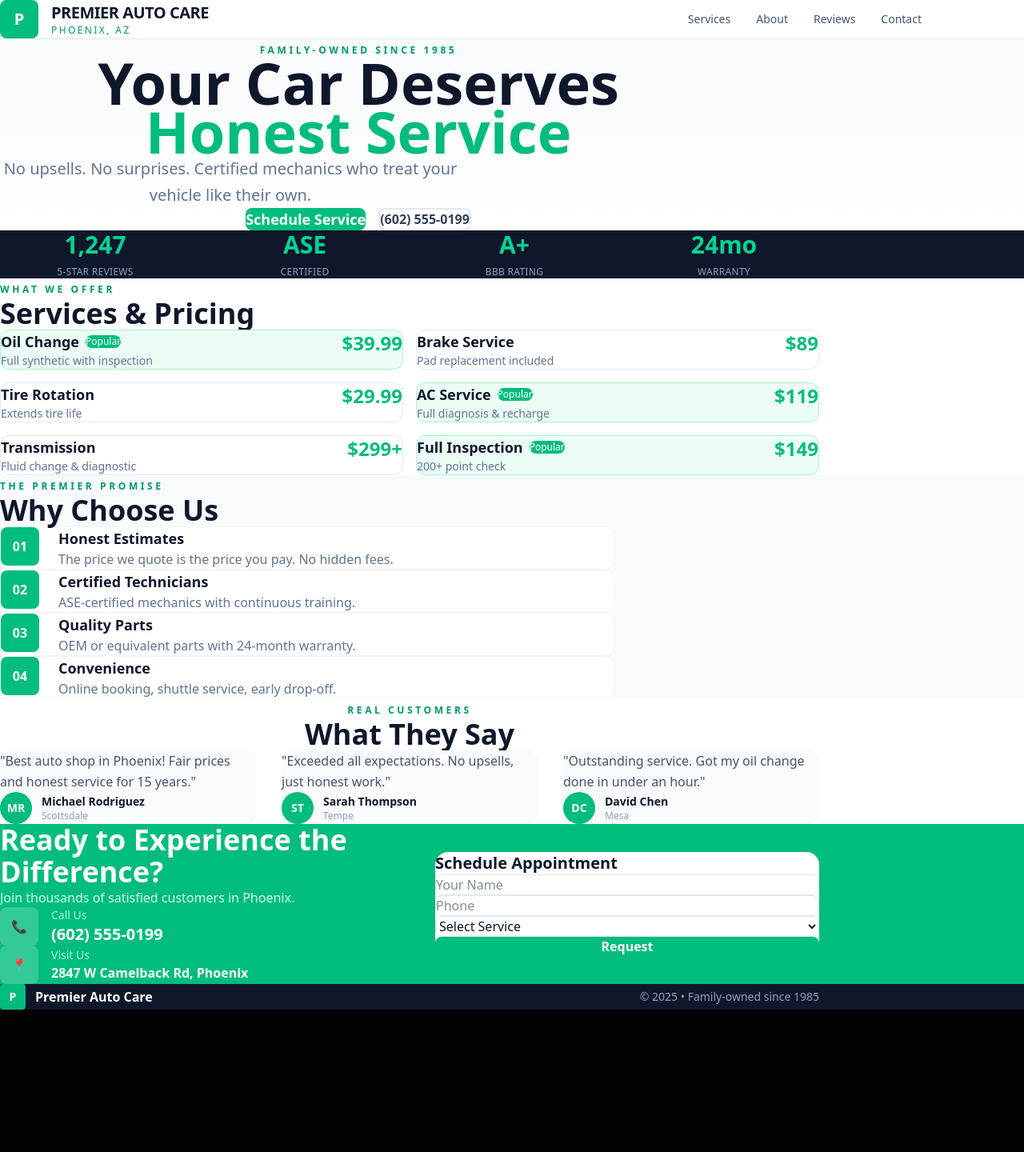
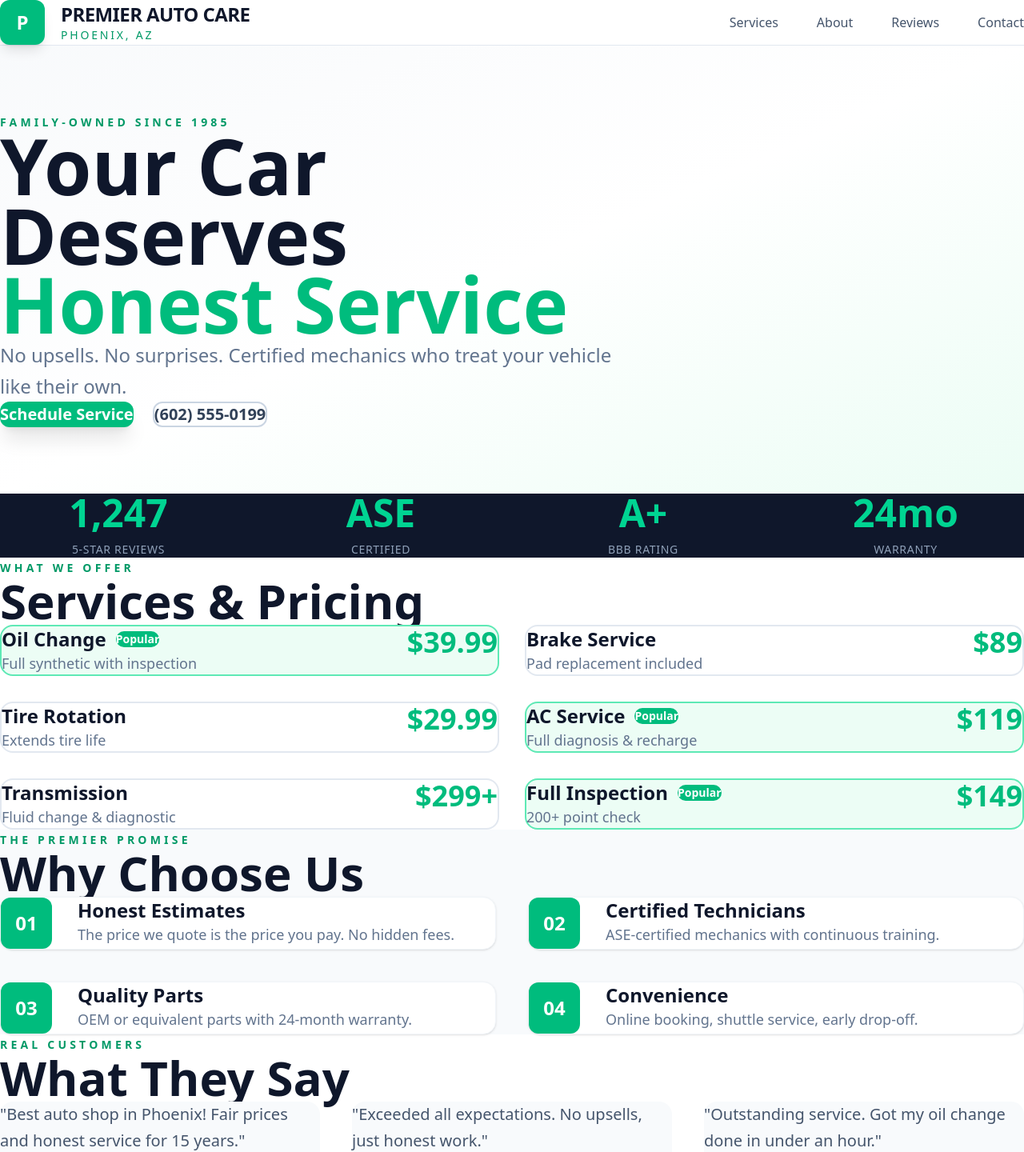
Before and after one commit to buster76seznam/webs.baca.cz, a Next.js app: page /autoservice in a window 1280 px wide. Shown: the top 1440 px of the page at 80% size. Before the commit the page ends 1262 px from the top, so only its background shows below. Built offline with nearby package versions, Linux system fonts and the light colour scheme; no server answers.

Commit message:
Professional redesign: wider containers, larger spacing, bigger fonts

```diff
--- a/src/app/autoservice/page.tsx
+++ b/src/app/autoservice/page.tsx
@@ -12,19 +12,19 @@ export default function AutoServicePage() {
 
   return (
     <div className="min-h-screen bg-white text-slate-900 font-sans">
-      {/* Header - Clean minimal */}
+      {/* Header */}
       <header className="bg-white border-b border-slate-200 sticky top-0 z-50">
-        <div className="max-w-6xl mx-auto px-8 py-5 flex items-center justify-between">
-          <div className="flex items-center gap-4">
-            <div className="w-12 h-12 bg-emerald-500 rounded-lg flex items-center justify-center">
-              <span className="text-xl font-black text-white">P</span>
+        <div className="max-w-7xl mx-auto px-16 py-6 flex items-center justify-between">
+          <div className="flex items-center gap-5">
+            <div className="w-14 h-14 bg-emerald-500 rounded-xl flex items-center justify-center shadow-lg">
+              <span className="text-2xl font-black text-white">P</span>
             </div>
             <div>
-              <h1 className="text-xl font-black tracking-tight">PREMIER AUTO CARE</h1>
-              <p className="text-xs text-emerald-600 tracking-[0.2em]">PHOENIX, AZ</p>
+              <h1 className="text-2xl font-black tracking-tight">PREMIER AUTO CARE</h1>
+              <p className="text-sm text-emerald-600 tracking-[0.2em]">PHOENIX, AZ</p>
             </div>
           </div>
-          <nav className="hidden md:flex items-center gap-8 text-sm font-medium text-slate-600">
+          <nav className="hidden lg:flex items-center gap-12 text-base font-medium text-slate-600">
             <a href="#services" className="hover:text-emerald-600 transition">Services</a>
             <a href="#about" className="hover:text-emerald-600 transition">About</a>
             <a href="#reviews" className="hover:text-emerald-600 transition">Reviews</a>
@@ -33,78 +33,80 @@ export default function AutoServicePage() {
         </div>
       </header>
 
-      {/* Hero - Magazine style centered */}
-      <section className="py-32 bg-gradient-to-b from-slate-50 to-white">
-        <div className="max-w-4xl mx-auto px-12 text-center">
-          <span className="inline-block text-xs font-bold tracking-[0.3em] text-emerald-600 mb-6">FAMILY-OWNED SINCE 1985</span>
-          <h1 className="text-6xl md:text-7xl font-black leading-[0.85] mb-8 text-slate-900">
+      {/* Hero */}
+      <section className="min-h-[70vh] flex items-center bg-gradient-to-br from-slate-50 via-white to-emerald-50">
+        <div className="max-w-7xl mx-auto px-16 py-24 w-full">
+          <div className="max-w-3xl">
+            <span className="inline-block text-sm font-bold tracking-[0.3em] text-emerald-600 mb-8">FAMILY-OWNED SINCE 1985</span>
+            <h1 className="text-7xl lg:text-8xl font-black leading-[0.9] mb-8 text-slate-900">
               Your Car Deserves<br />
               <span className="text-emerald-500">Honest Service</span>
             </h1>
-          <p className="text-xl text-slate-500 mb-10 max-w-xl mx-auto leading-relaxed">
+            <p className="text-2xl text-slate-500 mb-12 leading-relaxed">
               No upsells. No surprises. Certified mechanics who treat your vehicle like their own.
             </p>
-          <div className="flex flex-col sm:flex-row gap-4 justify-center">
-            <button className="bg-emerald-500 hover:bg-emerald-600 text-white px-8 py-4 rounded-lg font-bold text-lg transition">
+            <div className="flex flex-col sm:flex-row gap-6">
+              <button className="bg-emerald-500 hover:bg-emerald-600 text-white px-10 py-5 rounded-xl font-bold text-xl transition shadow-xl">
                 Schedule Service
               </button>
-            <a href="tel:6025550199" className="px-8 py-4 rounded-lg border-2 border-slate-200 font-bold text-slate-700 hover:border-emerald-500 hover:text-emerald-600 transition">
+              <a href="tel:6025550199" className="px-10 py-5 rounded-xl border-2 border-slate-300 font-bold text-xl text-slate-700 hover:border-emerald-500 hover:text-emerald-600 transition">
                 (602) 555-0199
               </a>
-          </div>
-        </div>
-      </section>
-
-      {/* Trust Badges - Horizontal strip */}
-      <section className="bg-slate-900 text-white py-12">
-        <div className="max-w-5xl mx-auto px-12">
-          <div className="grid grid-cols-2 md:grid-cols-4 gap-6 text-center">
-            <div className="flex flex-col items-center gap-2">
-              <span className="text-3xl font-black text-emerald-400">1,247</span>
-              <span className="text-xs text-slate-400 tracking-wide">5-STAR REVIEWS</span>
-            </div>
-            <div className="flex flex-col items-center gap-2">
-              <span className="text-3xl font-black text-emerald-400">ASE</span>
-              <span className="text-xs text-slate-400 tracking-wide">CERTIFIED</span>
-            </div>
-            <div className="flex flex-col items-center gap-2">
-              <span className="text-3xl font-black text-emerald-400">A+</span>
-              <span className="text-xs text-slate-400 tracking-wide">BBB RATING</span>
-            </div>
-            <div className="flex flex-col items-center gap-2">
-              <span className="text-3xl font-black text-emerald-400">24mo</span>
-              <span className="text-xs text-slate-400 tracking-wide">WARRANTY</span>
             </div>
           </div>
         </div>
       </section>
 
-      {/* Services - Clean cards */}
+      {/* Trust Badges */}
+      <section className="bg-slate-900 text-white py-16">
+        <div className="max-w-7xl mx-auto px-16">
+          <div className="grid grid-cols-2 md:grid-cols-4 gap-8 text-center">
+            <div className="flex flex-col items-center gap-3">
+              <span className="text-5xl font-black text-emerald-400">1,247</span>
+              <span className="text-sm text-slate-400 tracking-wider">5-STAR REVIEWS</span>
+            </div>
+            <div className="flex flex-col items-center gap-3">
+              <span className="text-5xl font-black text-emerald-400">ASE</span>
+              <span className="text-sm text-slate-400 tracking-wider">CERTIFIED</span>
+            </div>
+            <div className="flex flex-col items-center gap-3">
+              <span className="text-5xl font-black text-emerald-400">A+</span>
+              <span className="text-sm text-slate-400 tracking-wider">BBB RATING</span>
+            </div>
+            <div className="flex flex-col items-center gap-3">
+              <span className="text-5xl font-black text-emerald-400">24mo</span>
+              <span className="text-sm text-slate-400 tracking-wider">WARRANTY</span>
+            </div>
+          </div>
+        </div>
+      </section>
+
+      {/* Services */}
       <section id="services" className="py-32 bg-white">
-        <div className="max-w-5xl mx-auto px-12">
-          <div className="mb-12">
-            <span className="text-xs font-bold tracking-[0.3em] text-emerald-600">WHAT WE OFFER</span>
-            <h2 className="text-4xl font-black mt-2">Services & Pricing</h2>
+        <div className="max-w-7xl mx-auto px-16">
+          <div className="mb-16">
+            <span className="text-sm font-bold tracking-[0.3em] text-emerald-600">WHAT WE OFFER</span>
+            <h2 className="text-6xl font-black mt-4">Services & Pricing</h2>
           </div>
 
-          <div className="grid md:grid-cols-2 gap-4">
+          <div className="grid md:grid-cols-2 gap-8">
             {services.map((service, i) => (
-              <div key={i} className={`p-6 rounded-xl border transition-all cursor-pointer ${
+              <div key={i} className={`p-8 rounded-2xl border-2 transition-all cursor-pointer ${
                 service.popular
-                  ? 'bg-emerald-50 border-emerald-200 hover:border-emerald-400'
-                  : 'bg-white border-slate-200 hover:border-slate-300'
+                  ? 'bg-emerald-50 border-emerald-300 hover:border-emerald-500'
+                  : 'bg-white border-slate-200 hover:border-slate-400'
               }`}>
                 <div className="flex justify-between items-start">
                   <div>
-                    <div className="flex items-center gap-2 mb-1">
-                      <h3 className="text-lg font-bold">{service.name}</h3>
+                    <div className="flex items-center gap-3 mb-2">
+                      <h3 className="text-2xl font-bold">{service.name}</h3>
                       {service.popular && (
-                        <span className="text-xs bg-emerald-500 text-white px-2 py-0.5 rounded-full">Popular</span>
+                        <span className="text-sm bg-emerald-500 text-white px-3 py-1 rounded-full font-semibold">Popular</span>
                       )}
                     </div>
-                    <p className="text-slate-500 text-sm">{service.desc}</p>
+                    <p className="text-slate-500 text-lg">{service.desc}</p>
                   </div>
-                  <span className="text-2xl font-black text-emerald-500">{service.price}</span>
+                  <span className="text-4xl font-black text-emerald-500">{service.price}</span>
                 </div>
               </div>
             ))}
@@ -112,26 +114,26 @@ export default function AutoServicePage() {
         </div>
       </section>
 
-      {/* Why Us - Simple list */}
+      {/* Why Us */}
       <section id="about" className="py-32 bg-slate-50">
-        <div className="max-w-3xl mx-auto px-12">
-          <span className="text-xs font-bold tracking-[0.3em] text-emerald-600">THE PREMIER PROMISE</span>
-          <h2 className="text-4xl font-black mt-2 mb-12">Why Choose Us</h2>
+        <div className="max-w-7xl mx-auto px-16">
+          <span className="text-sm font-bold tracking-[0.3em] text-emerald-600">THE PREMIER PROMISE</span>
+          <h2 className="text-6xl font-black mt-4 mb-20">Why Choose Us</h2>
 
-          <div className="space-y-6">
+          <div className="grid md:grid-cols-2 gap-10">
             {[
               { title: 'Honest Estimates', desc: 'The price we quote is the price you pay. No hidden fees.' },
               { title: 'Certified Technicians', desc: 'ASE-certified mechanics with continuous training.' },
               { title: 'Quality Parts', desc: 'OEM or equivalent parts with 24-month warranty.' },
               { title: 'Convenience', desc: 'Online booking, shuttle service, early drop-off.' },
             ].map((item, i) => (
-              <div key={i} className="flex gap-6 p-6 bg-white rounded-xl border border-slate-100">
-                <div className="w-12 h-12 bg-emerald-500 rounded-lg flex items-center justify-center text-white font-black shrink-0">
+              <div key={i} className="flex gap-8 p-10 bg-white rounded-2xl border border-slate-100 shadow-sm">
+                <div className="w-16 h-16 bg-emerald-500 rounded-xl flex items-center justify-center text-2xl font-black text-white shrink-0">
                   {String(i + 1).padStart(2, '0')}
                 </div>
                 <div>
-                  <h3 className="text-lg font-bold mb-1">{item.title}</h3>
-                  <p className="text-slate-500">{item.desc}</p>
+                  <h3 className="text-2xl font-bold mb-3">{item.title}</h3>
+                  <p className="text-slate-500 text-lg">{item.desc}</p>
                 </div>
               </div>
             ))}
@@ -139,27 +141,27 @@ export default function AutoServicePage() {
         </div>
       </section>
 
-      {/* Reviews - Simple centered */}
+      {/* Reviews */}
       <section id="reviews" className="py-32 bg-white">
-        <div className="max-w-5xl mx-auto px-12 text-center">
-          <span className="text-xs font-bold tracking-[0.3em] text-emerald-600">REAL CUSTOMERS</span>
-          <h2 className="text-4xl font-black mt-2 mb-16">What They Say</h2>
+        <div className="max-w-7xl mx-auto px-16">
+          <span className="text-sm font-bold tracking-[0.3em] text-emerald-600">REAL CUSTOMERS</span>
+          <h2 className="text-6xl font-black mt-4 mb-20">What They Say</h2>
 
-          <div className="grid md:grid-cols-3 gap-8">
+          <div className="grid md:grid-cols-3 gap-10">
             {[
               { name: 'Michael Rodriguez', city: 'Scottsdale', text: 'Best auto shop in Phoenix! Fair prices and honest service for 15 years.' },
               { name: 'Sarah Thompson', city: 'Tempe', text: 'Exceeded all expectations. No upsells, just honest work.' },
               { name: 'David Chen', city: 'Mesa', text: 'Outstanding service. Got my oil change done in under an hour.' },
             ].map((review, i) => (
-              <div key={i} className="text-left p-6 bg-slate-50 rounded-xl">
-                <p className="text-slate-600 mb-4 leading-relaxed">"{review.text}"</p>
-                <div className="flex items-center gap-3">
-                  <div className="w-10 h-10 bg-emerald-500 rounded-full flex items-center justify-center text-white font-bold text-sm">
+              <div key={i} className="p-10 bg-slate-50 rounded-2xl">
+                <p className="text-slate-600 text-xl mb-8 leading-relaxed">"{review.text}"</p>
+                <div className="flex items-center gap-4">
+                  <div className="w-14 h-14 bg-emerald-500 rounded-full flex items-center justify-center text-xl font-bold text-white">
                     {review.name.split(' ').map(n => n[0]).join('')}
                   </div>
                   <div>
-                    <p className="font-bold text-sm">{review.name}</p>
-                    <p className="text-slate-400 text-xs">{review.city}</p>
+                    <p className="font-bold text-lg">{review.name}</p>
+                    <p className="text-slate-400">{review.city}</p>
                   </div>
                 </div>
               </div>
@@ -168,54 +170,54 @@ export default function AutoServicePage() {
         </div>
       </section>
 
-      {/* Contact - Two columns */}
+      {/* Contact */}
       <section id="contact" className="py-32 bg-emerald-500 text-white">
-        <div className="max-w-5xl mx-auto px-12">
-          <div className="grid md:grid-cols-2 gap-16 items-center">
+        <div className="max-w-7xl mx-auto px-16">
+          <div className="grid md:grid-cols-2 gap-20 items-center">
             <div>
-              <h2 className="text-4xl font-black mb-4">Ready to Experience the Difference?</h2>
-              <p className="text-emerald-100 mb-8">Join thousands of satisfied customers in Phoenix.</p>
-              <div className="space-y-4">
-                <div className="flex items-center gap-4">
-                  <div className="w-12 h-12 bg-white/20 rounded-lg flex items-center justify-center">📞</div>
+              <h2 className="text-6xl font-black mb-6">Ready to Experience the Difference?</h2>
+              <p className="text-2xl text-emerald-100 mb-12">Join thousands of satisfied customers in Phoenix.</p>
+              <div className="space-y-8">
+                <div className="flex items-center gap-6">
+                  <div className="w-16 h-16 bg-white/20 rounded-xl flex items-center justify-center text-3xl">📞</div>
                   <div>
-                    <p className="text-emerald-200 text-sm">Call Us</p>
-                    <p className="font-bold text-xl">(602) 555-0199</p>
+                    <p className="text-emerald-200 text-lg">Call Us</p>
+                    <p className="font-bold text-3xl">(602) 555-0199</p>
                   </div>
                 </div>
-                <div className="flex items-center gap-4">
-                  <div className="w-12 h-12 bg-white/20 rounded-lg flex items-center justify-center">📍</div>
+                <div className="flex items-center gap-6">
+                  <div className="w-16 h-16 bg-white/20 rounded-xl flex items-center justify-center text-3xl">📍</div>
                   <div>
-                    <p className="text-emerald-200 text-sm">Visit Us</p>
-                    <p className="font-bold">2847 W Camelback Rd, Phoenix</p>
+                    <p className="text-emerald-200 text-lg">Visit Us</p>
+                    <p className="font-bold text-2xl">2847 W Camelback Rd, Phoenix</p>
                   </div>
                 </div>
               </div>
             </div>
-            <div className="bg-white text-slate-900 p-8 rounded-2xl">
-              <h3 className="text-xl font-bold mb-6">Schedule Appointment</h3>
-              <div className="space-y-3">
-                <input type="text" placeholder="Your Name" className="w-full px-4 py-3 border border-slate-200 rounded-lg" />
-                <input type="tel" placeholder="Phone" className="w-full px-4 py-3 border border-slate-200 rounded-lg" />
-                <select className="w-full px-4 py-3 border border-slate-200 rounded-lg">
+            <div className="bg-white text-slate-900 p-12 rounded-3xl shadow-2xl">
+              <h3 className="text-3xl font-bold mb-8">Schedule Appointment</h3>
+              <div className="space-y-5">
+                <input type="text" placeholder="Your Name" className="w-full px-6 py-4 border-2 border-slate-200 rounded-xl text-lg" />
+                <input type="tel" placeholder="Phone" className="w-full px-6 py-4 border-2 border-slate-200 rounded-xl text-lg" />
+                <select className="w-full px-6 py-4 border-2 border-slate-200 rounded-xl text-lg">
                   <option>Select Service</option>
                   <option>Oil Change - $39.99</option>
                   <option>Brake Service - $89+</option>
                 </select>
-                <button className="w-full bg-emerald-500 text-white font-bold py-3 rounded-lg">Request</button>
+                <button className="w-full bg-emerald-500 hover:bg-emerald-600 text-white font-bold py-5 rounded-xl text-xl">Request Appointment</button>
               </div>
             </div>
           </div>
         </div>
       </section>
 
-      <footer className="bg-slate-900 text-white py-8">
-        <div className="max-w-5xl mx-auto px-8 flex flex-col md:flex-row justify-between items-center gap-4">
-          <div className="flex items-center gap-3">
-            <div className="w-8 h-8 bg-emerald-500 rounded flex items-center justify-center font-black text-sm">P</div>
-            <span className="font-bold">Premier Auto Care</span>
+      <footer className="bg-slate-900 text-white py-12">
+        <div className="max-w-7xl mx-auto px-16 flex flex-col md:flex-row justify-between items-center gap-6">
+          <div className="flex items-center gap-4">
+            <div className="w-12 h-12 bg-emerald-500 rounded-xl flex items-center justify-center font-black text-lg">P</div>
+            <span className="font-bold text-xl">Premier Auto Care</span>
           </div>
-          <p className="text-slate-400 text-sm">© 2025 • Family-owned since 1985</p>
+          <p className="text-slate-400 text-lg">© 2025 • Family-owned since 1985</p>
         </div>
       </footer>
     </div>
```
Lines whose indentation alone changed are shown as unchanged.
